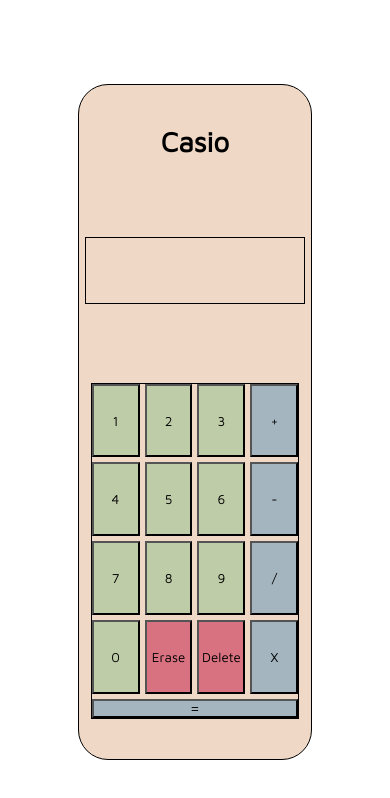
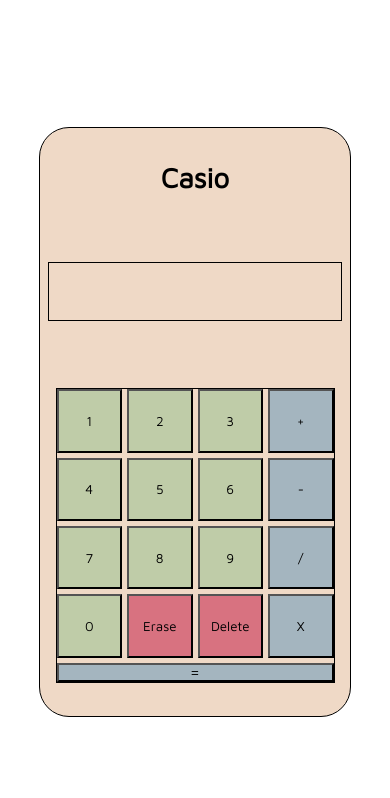
Before and after one commit to StarjunXBT/calculator, a plain HTML site: page index.html in a window 390 px wide. Drawn offline with Linux system fonts and the light colour scheme.

Commit message:
Now responsive

```diff
--- a/style.css
+++ b/style.css
@@ -67,12 +67,12 @@
     background-color: #A4B5BF;
 }
 
-@media screen and (max-width: 768px) {
+@media screen and (max-width: 758px) {
     html {
         font-size: 14px;
     }
     #container {
-        width: 60vw;
-        height: 80vh;
+        width: 80vw;
+        height: 70vh;
     }
 }
```
